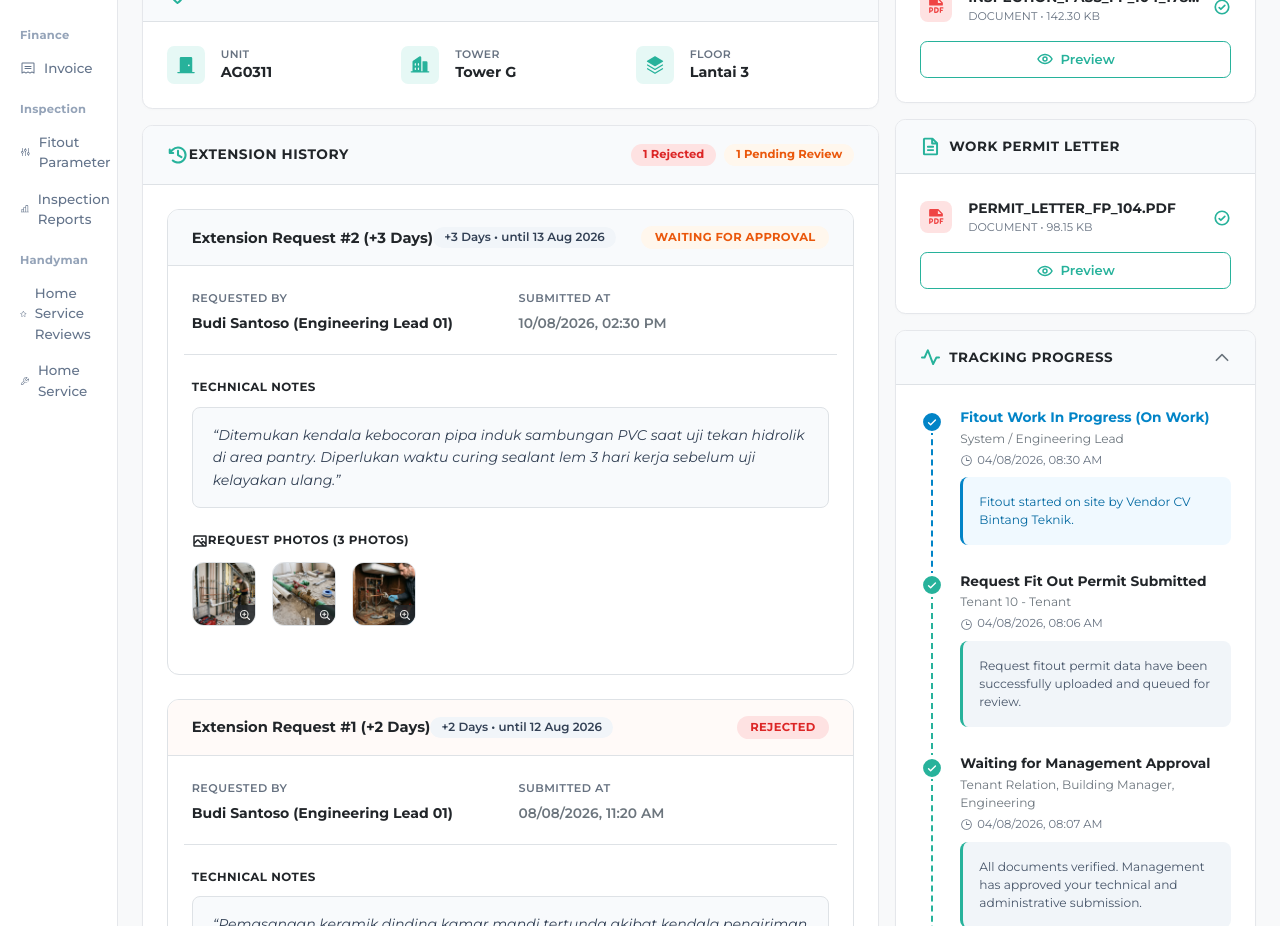
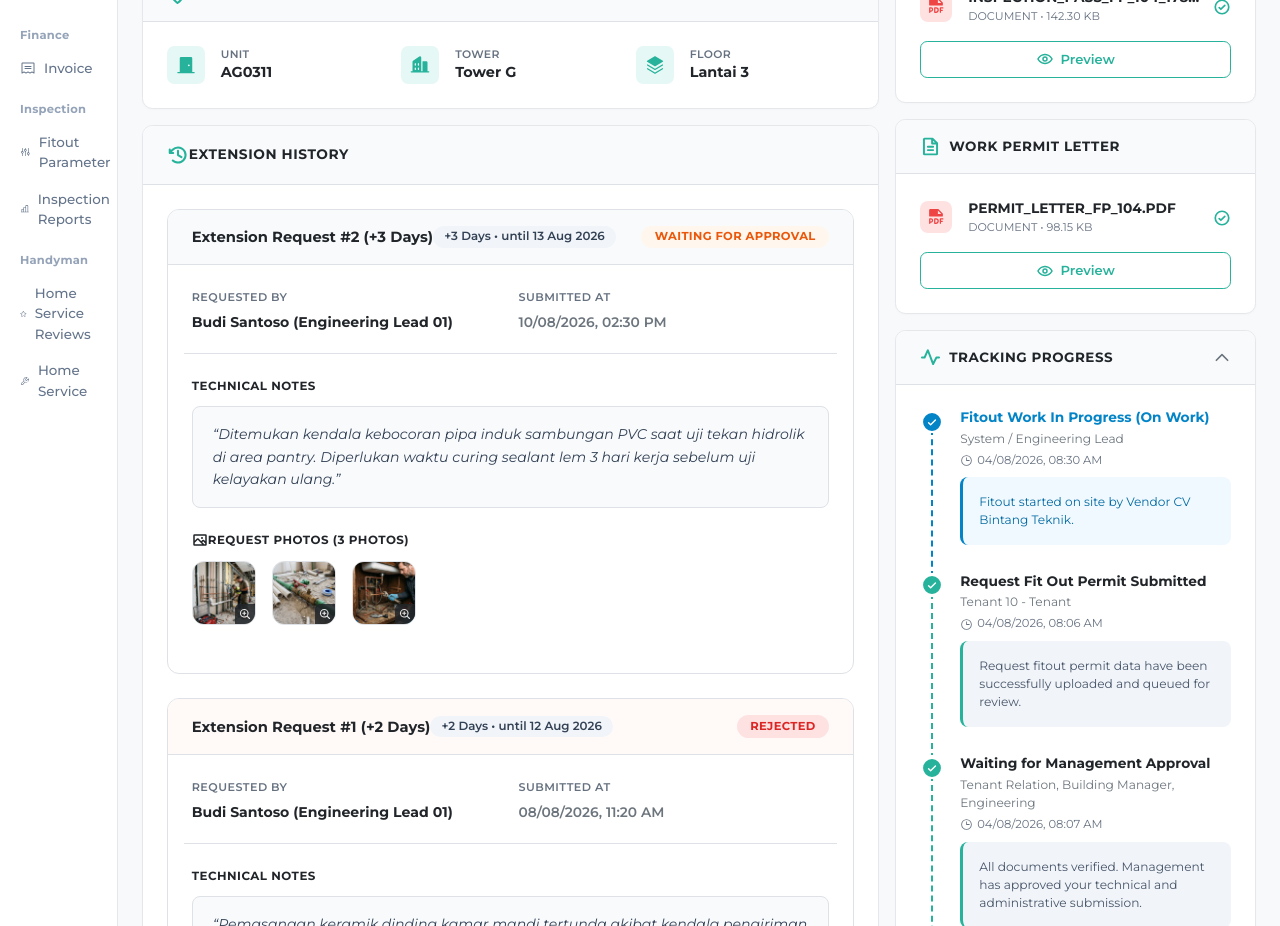
Before and after one commit to ProgrammerMuda/fit_out_extension, a React (Vite) app: page / in a window 1280 px wide. Shown: the part 1140-2066 px from the top of the page. Built offline with nearby package versions, Linux system fonts and the light colour scheme.

Commit message:
Remove count badges from Extension History header

```diff
--- a/src/views/components/ExtensionHistoryCard.jsx
+++ b/src/views/components/ExtensionHistoryCard.jsx
@@ -14,24 +14,17 @@ import { Modal } from 'react-bootstrap';
 export function ExtensionHistoryCard({ extensionLogs = [] }) {
   const [selectedPhoto, setSelectedPhoto] = useState(null);
 
-  const rejectedCount = extensionLogs.filter((log) => log.status === 'REJECTED').length;
-  const pendingCount = extensionLogs.filter((log) => log.status === 'PENDING_TR_REVIEW').length;
-  const approvedCount = extensionLogs.filter(
-    (log) => log.status === 'APPROVED_FREE' || log.status === 'APPROVED_CHARGEABLE'
-  ).length;
-
   return (
     <div className="proa-card overflow-hidden mb-4">
-      {/* Light Gray Card Header: Generous 18px 24px Padding */}
+      {/* Light Gray Card Header: Clean Minimalist & Centered */}
       <div
-        className="d-flex align-items-center justify-content-between border-bottom"
+        className="d-flex align-items-center gap-2.5 border-bottom"
         style={{
           backgroundColor: '#f8fafc',
           borderColor: '#e2e8f0',
           padding: '18px 24px',
         }}
       >
-        <div className="d-flex align-items-center gap-2.5">
         <div className="d-flex align-items-center flex-shrink-0" style={{ color: '#27b29b' }}>
           <ClockCounterClockwise size={22} weight="bold" />
         </div>
@@ -41,50 +34,6 @@ export function ExtensionHistoryCard({ extensionLogs = [] }) {
         >
           EXTENSION HISTORY
         </span>
-        </div>
-
-        {/* Status Count Badges */}
-        <div className="d-flex align-items-center gap-2">
-          {rejectedCount > 0 && (
-            <span
-              className="badge rounded-pill fw-bold"
-              style={{
-                backgroundColor: '#fee2e2',
-                color: '#dc2626',
-                fontSize: '0.72rem',
-                padding: '0.35rem 0.75rem',
-              }}
-            >
-              {rejectedCount} Rejected
-            </span>
-          )}
-          {pendingCount > 0 && (
-            <span
-              className="badge rounded-pill fw-bold"
-              style={{
-                backgroundColor: '#fff7ed',
-                color: '#ea580c',
-                fontSize: '0.72rem',
-                padding: '0.35rem 0.75rem',
-              }}
-            >
-              {pendingCount} Pending Review
-            </span>
-          )}
-          {approvedCount > 0 && (
-            <span
-              className="badge rounded-pill fw-bold"
-              style={{
-                backgroundColor: '#ecfdf5',
-                color: '#059669',
-                fontSize: '0.72rem',
-                padding: '0.35rem 0.75rem',
-              }}
-            >
-              {approvedCount} Approved
-            </span>
-          )}
-        </div>
       </div>
 
       {/* Card Body: Generous 24px Padding */}
```
Lines whose indentation alone changed are shown as unchanged.
